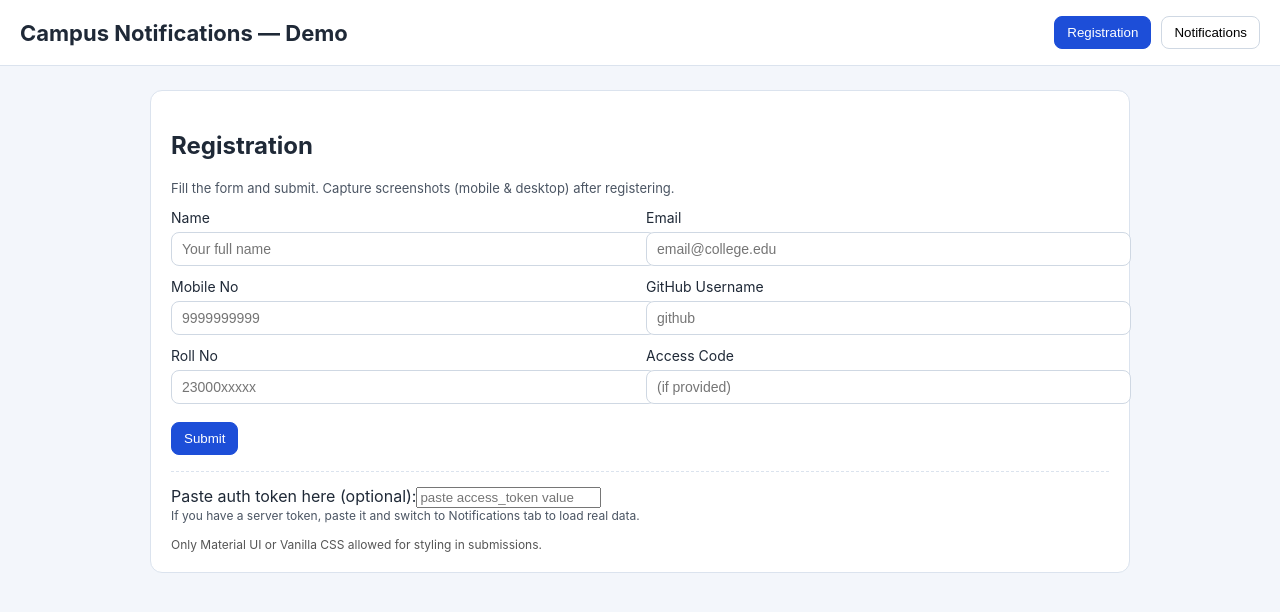
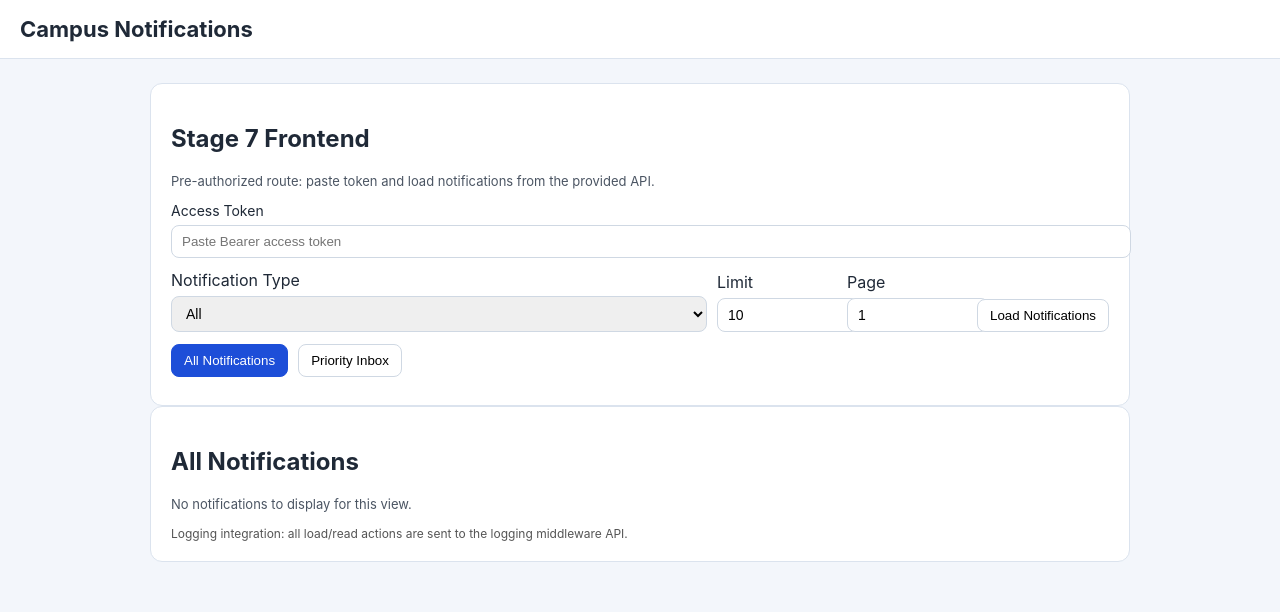
Before and after one commit to 2300032592/2300032592, a React (Create React App) app: page / in a window 1280 px wide. Shown: the top 612 px of the page. Built offline with nearby package versions, Linux system fonts and the light colour scheme.

Commit message:
Stage 7 exact alignment: API params, priority view, logging middleware

```diff
--- a/src/App.css
+++ b/src/App.css
@@ -128,12 +128,34 @@ button {
   padding-top: 14px;
 }
 
+.token-box {
+  margin: 12px 0;
+}
+
+.token-box label {
+  display: block;
+  text-align: left;
+  font-size: 14px;
+}
+
+.token-box input {
+  width: 100%;
+  margin-top: 6px;
+  border: 1px solid #cfd8e3;
+  border-radius: 8px;
+  padding: 8px 10px;
+}
+
 .controls {
   display: grid;
   grid-template-columns: 1fr 120px 220px auto;
   gap: 10px;
   align-items: end;
   margin-bottom: 12px;
+}
+
+.controls-4 {
+  grid-template-columns: 1.5fr 120px 120px auto;
 }
 
 .checkbox {
@@ -181,6 +203,56 @@ button {
   font-size: 15px;
 }
 
+.type-row {
+  display: flex;
+  align-items: center;
+  gap: 8px;
+}
+
+.badge {
+  display: inline-block;
+  padding: 2px 8px;
+  border-radius: 999px;
+  font-size: 11px;
+  font-weight: 700;
+}
+
+.badge.new {
+  background: #dbeafe;
+  color: #1e40af;
+}
+
+.badge.viewed {
+  background: #ecfdf3;
+  color: #166534;
+}
+
+.view-switch {
+  display: flex;
+  align-items: center;
+  gap: 10px;
+  margin-top: 8px;
+  margin-bottom: 8px;
+}
+
+.view-switch button.active {
+  background: #1d4ed8;
+  color: #fff;
+  border-color: #1d4ed8;
+}
+
+.view-switch label {
+  font-size: 13px;
+}
+
+.view-switch input {
+  margin-left: 6px;
+  width: 80px;
+  border: 1px solid #cfd8e3;
+  border-radius: 8px;
+  padding: 6px;
+}
+
 .meta {
   margin-top: 6px;
   font-size: 12px;
@@ -208,4 +280,13 @@ button {
   .controls {
     grid-template-columns: 1fr;
   }
+
+  .controls-4 {
+    grid-template-columns: 1fr;
+  }
+
+  .view-switch {
+    flex-direction: column;
+    align-items: flex-start;
+  }
 }
--- a/src/App.js
+++ b/src/App.js
@@ -1,195 +1,250 @@
-import React, { useEffect, useMemo, useState } from 'react';
+import React, { useMemo, useState } from 'react';
 import './App.css';
 
-// Simple sample notifications used when server fetch is not available
-const SAMPLE_NOTIFICATIONS = [
-  { id: '1', type: 'Result', message: 'mid-sem', timestamp: '2026-04-22T17:51:30', read: false, priority: 2 },
-  { id: '2', type: 'Placement', message: 'CSX Corporation hiring', timestamp: '2026-04-22T17:51:18', read: false, priority: 3 },
-  { id: '3', type: 'Event', message: 'farewell', timestamp: '2026-04-22T17:51:06', read: true, priority: 1 },
-  { id: '4', type: 'Result', message: 'project-review', timestamp: '2026-04-22T17:50:42', read: false, priority: 2 },
-  { id: '5', type: 'Placement', message: 'Advanced Micro Devices Inc. hiring', timestamp: '2026-04-22T17:49:42', read: false, priority: 3 }
-];
+const API_BASE = 'http://4.224.186.213/evaluation-service';
+const TYPE_WEIGHT = { Placement: 3, Result: 2, Event: 1 };
 
 function formatDate(ts) {
-  try { return new Date(ts).toLocaleString(); } catch { return ts; }
+  try {
+    return new Date(ts).toLocaleString();
+  } catch {
+    return ts;
+  }
 }
 
-function NotificationsPanel({ serverToken }) {
-  const [items, setItems] = useState(SAMPLE_NOTIFICATIONS);
-  const [filterType, setFilterType] = useState('all');
-  const [topN, setTopN] = useState(10);
-  const [sortByPriority, setSortByPriority] = useState(true);
-  const [loading, setLoading] = useState(false);
-  const [error, setError] = useState(null);
-
-  useEffect(() => {
-    // Attempt to fetch from server only if token is provided.
-    if (!serverToken) return;
-    setLoading(true);
-    setError(null);
-    fetch('http://4.224.186.213/evaluation-service/notifications?limit=50', {
-      headers: { Authorization: `Bearer ${serverToken}` }
+async function sendLog(token, level, pkg, messageText) {
+  if (!token) return;
+  try {
+    await fetch(`${API_BASE}/logs`, {
+      method: 'POST',
+      headers: {
+        'Content-Type': 'application/json',
+        Authorization: `Bearer ${token}`
+      },
+      body: JSON.stringify({
+        stack: 'frontend',
+        level,
+        package: pkg,
+        message: messageText
       })
-      .then(r => {
-        if (!r.ok) throw new Error(`Server ${r.status}`);
-        return r.json();
-      })
-      .then(data => {
-        // server returns { notifications: [...] }
-        const n = data && data.notifications ? data.notifications : data;
-        const mapped = (n || []).map((it, idx) => ({
-          id: it.ID || it.id || String(idx),
-          type: it.Type || it.type || 'Result',
-          message: it.Message || it.message || JSON.stringify(it),
-          timestamp: it.Timestamp || it.timestamp || new Date().toISOString(),
-          read: !!it.read,
-          priority: it.priority || 2
-        }));
-        setItems(mapped);
-      })
-      .catch(err => setError(err.message))
-      .finally(() => setLoading(false));
-  }, [serverToken]);
-
-  const types = useMemo(() => {
-    const s = new Set(items.map(i => i.type));
-    return ['all', ...Array.from(s)];
-  }, [items]);
-
-  function toggleRead(id) {
-    setItems(prev => prev.map(it => it.id === id ? { ...it, read: !it.read } : it));
+    });
+  } catch {
+    // Ignore logging errors to avoid breaking the main UI flow.
+  }
 }
 
-  function markAllRead() {
-    setItems(prev => prev.map(it => ({ ...it, read: true })));
-  }
-
-  const visible = useMemo(() => {
-    let arr = items.slice();
-    if (filterType !== 'all') arr = arr.filter(a => a.type === filterType);
-    if (sortByPriority) arr.sort((a, b) => (b.priority || 0) - (a.priority || 0));
-    arr = arr.slice(0, topN);
-    return arr;
-  }, [items, filterType, topN, sortByPriority]);
-
-  return (
-    <section className="notifications">
-      <h2>Notifications</h2>
-      <div className="controls">
-        <label>Type
-          <select value={filterType} onChange={e => setFilterType(e.target.value)}>
-            {types.map(t => <option key={t} value={t}>{t}</option>)}
-          </select>
-        </label>
-        <label>Top
-          <input type="number" min={1} max={100} value={topN} onChange={e => setTopN(Number(e.target.value) || 1)} />
-        </label>
-        <label className="checkbox"><input type="checkbox" checked={sortByPriority} onChange={e => setSortByPriority(e.target.checked)} />Sort by priority</label>
-        <button onClick={markAllRead}>Mark all read</button>
-      </div>
-
-      {loading && <div className="hint">Loading from server…</div>}
-      {error && <div className="msg error">Failed to load: {error}</div>}
-
-      <ul className="list">
-        {visible.map(it => (
-          <li key={it.id} className={`item ${it.read ? 'read' : 'unread'}`}>
-            <div className="left">
-              <div className="type">{it.type}</div>
-              <div className="message">{it.message}</div>
-              <div className="meta">{formatDate(it.timestamp)} • priority:{it.priority}</div>
-            </div>
-            <div className="right">
-              <button onClick={() => toggleRead(it.id)}>{it.read ? 'Mark unread' : 'Mark read'}</button>
-            </div>
-          </li>
-        ))}
-      </ul>
-
-      <div className="note small">Tip: If server fetch fails due to CORS, use the PowerShell `get-auth.ps1` to obtain token and paste it above.</div>
-    </section>
-  );
+function normalizeNotifications(data) {
+  const list = data && data.notifications ? data.notifications : data;
+  return (list || []).map((item, idx) => ({
+    id: item.ID || item.id || String(idx),
+    type: item.Type || item.type || 'Event',
+    message: item.Message || item.message || '',
+    timestamp: item.Timestamp || item.timestamp || new Date().toISOString()
+  }));
 }
 
 function App() {
-  const [tab, setTab] = useState('registration');
-  const [form, setForm] = useState({ email: '', name: '', mobileNo: '', githubUsername: '', rollNo: '', accessCode: '' });
+  const [token, setToken] = useState('');
+  const [notifications, setNotifications] = useState([]);
+  const [readMap, setReadMap] = useState({});
+  const [view, setView] = useState('all');
+  const [notificationType, setNotificationType] = useState('');
+  const [limit, setLimit] = useState(10);
+  const [page, setPage] = useState(1);
+  const [topN, setTopN] = useState(10);
   const [loading, setLoading] = useState(false);
-  const [message, setMessage] = useState(null);
-  const [tokenInput, setTokenInput] = useState('');
+  const [status, setStatus] = useState('');
+  const [error, setError] = useState('');
 
-  function handleChange(e) {
-    const { name, value } = e.target;
-    setForm(prev => ({ ...prev, [name]: value }));
+  async function loadNotifications() {
+    if (!token.trim()) {
+      setError('Please paste access token.');
+      return;
     }
 
-  async function handleSubmit(e) {
-    e.preventDefault();
-    setMessage(null);
-    if (!form.email || !form.name || !form.rollNo) {
-      setMessage({ type: 'error', text: 'Please fill name, email and roll number.' });
-      return;
+    setLoading(true);
+    setError('');
+    setStatus('Loading notifications from API...');
+
+    const params = new URLSearchParams();
+    params.set('limit', String(limit));
+    params.set('page', String(page));
+    if (notificationType) {
+      params.set('notification_type', notificationType);
     }
-    setLoading(true);
+
     try {
-      const res = await fetch('http://4.224.186.213/evaluation-service/register', {
-        method: 'POST', headers: { 'Content-Type': 'application/json' }, body: JSON.stringify(form)
+      const res = await fetch(`${API_BASE}/notifications?${params.toString()}`, {
+        headers: { Authorization: `Bearer ${token}` }
       });
+
       if (!res.ok) {
-        const errText = await res.text();
-        throw new Error(errText || `Status ${res.status}`);
+        throw new Error(`Notifications API failed with status ${res.status}`);
       }
-      const data = await res.json().catch(() => null);
-      setMessage({ type: 'success', text: 'Registration submitted successfully.' });
-      console.log('Registration response:', data);
+
+      const data = await res.json();
+      const normalized = normalizeNotifications(data);
+      setNotifications(normalized);
+      setStatus(`Loaded ${normalized.length} notifications.`);
+      await sendLog(token, 'info', 'api', `loaded notifications count=${normalized.length} page=${page} limit=${limit}`);
     } catch (err) {
-      setMessage({ type: 'error', text: 'Submission failed: ' + err.message });
-    } finally { setLoading(false); }
+      setError(err.message);
+      setStatus('');
+      await sendLog(token, 'error', 'api', `load notifications failed: ${err.message}`);
+    } finally {
+      setLoading(false);
     }
+  }
+
+  function isRead(id) {
+    return !!readMap[id];
+  }
+
+  async function markAsRead(id) {
+    setReadMap(prev => ({ ...prev, [id]: true }));
+    await sendLog(token, 'info', 'state', `notification marked read id=${id}`);
+  }
+
+  const allNotifications = useMemo(() => {
+    return notifications;
+  }, [notifications]);
+
+  const priorityNotifications = useMemo(() => {
+    return notifications
+      .filter(n => !isRead(n.id))
+      .slice()
+      .sort((a, b) => {
+        const weightDiff = (TYPE_WEIGHT[b.type] || 0) - (TYPE_WEIGHT[a.type] || 0);
+        if (weightDiff !== 0) return weightDiff;
+        return new Date(b.timestamp).getTime() - new Date(a.timestamp).getTime();
+      })
+      .slice(0, topN);
+  }, [notifications, readMap, topN]);
+
+  const renderList = view === 'all' ? allNotifications : priorityNotifications;
 
   return (
     <div className="App">
       <header className="app-header">
-        <h1>Campus Notifications — Demo</h1>
-        <nav>
-          <button className={tab==='registration'? 'active':''} onClick={() => setTab('registration')}>Registration</button>
-          <button className={tab==='notifications'? 'active':''} onClick={() => setTab('notifications')}>Notifications</button>
-        </nav>
+        <h1>Campus Notifications</h1>
       </header>
 
       <main className="container">
-        {tab === 'registration' && (
         <section className="form-wrapper">
-            <h2>Registration</h2>
-            <p className="hint">Fill the form and submit. Capture screenshots (mobile & desktop) after registering.</p>
+          <h2>Stage 7 Frontend</h2>
+          <p className="hint">
+            Pre-authorized route: paste token and load notifications from the provided API.
+          </p>
 
-            <form className="reg-form" onSubmit={handleSubmit}>
-              <label>Name<input name="name" value={form.name} onChange={handleChange} placeholder="Your full name" /></label>
-              <label>Email<input name="email" value={form.email} onChange={handleChange} placeholder="email@college.edu" /></label>
-              <label>Mobile No<input name="mobileNo" value={form.mobileNo} onChange={handleChange} placeholder="9999999999" /></label>
-              <label>GitHub Username<input name="githubUsername" value={form.githubUsername} onChange={handleChange} placeholder="github" /></label>
-              <label>Roll No<input name="rollNo" value={form.rollNo} onChange={handleChange} placeholder="23000xxxxx" /></label>
-              <label>Access Code<input name="accessCode" value={form.accessCode} onChange={handleChange} placeholder="(if provided)" /></label>
-
-              <div className="actions"><button type="submit" disabled={loading}>{loading ? 'Submitting…' : 'Submit'}</button></div>
-            </form>
-
-            {message && (<div className={`msg ${message.type}`}>{message.text}</div>)}
-
-            <div className="auth-box">
-              <label>Paste auth token here (optional):
-                <input value={tokenInput} onChange={e => setTokenInput(e.target.value)} placeholder="paste access_token value" />
+          <div className="token-box">
+            <label>
+              Access Token
+              <input
+                value={token}
+                onChange={e => setToken(e.target.value)}
+                placeholder="Paste Bearer access token"
+              />
             </label>
-              <div className="small hint">If you have a server token, paste it and switch to Notifications tab to load real data.</div>
           </div>
 
-            <small className="note">Only Material UI or Vanilla CSS allowed for styling in submissions.</small>
+          <div className="controls controls-4">
+            <label>
+              Notification Type
+              <select value={notificationType} onChange={e => setNotificationType(e.target.value)}>
+                <option value="">All</option>
+                <option value="Event">Event</option>
+                <option value="Result">Result</option>
+                <option value="Placement">Placement</option>
+              </select>
+            </label>
+
+            <label>
+              Limit
+              <input
+                type="number"
+                min={1}
+                max={100}
+                value={limit}
+                onChange={e => setLimit(Number(e.target.value) || 1)}
+              />
+            </label>
+
+            <label>
+              Page
+              <input
+                type="number"
+                min={1}
+                value={page}
+                onChange={e => setPage(Number(e.target.value) || 1)}
+              />
+            </label>
+
+            <div>
+              <button onClick={loadNotifications} disabled={loading}>
+                {loading ? 'Loading...' : 'Load Notifications'}
+              </button>
+            </div>
+          </div>
+
+          <div className="view-switch">
+            <button className={view === 'all' ? 'active' : ''} onClick={() => setView('all')}>
+              All Notifications
+            </button>
+            <button className={view === 'priority' ? 'active' : ''} onClick={() => setView('priority')}>
+              Priority Inbox
+            </button>
+
+            {view === 'priority' && (
+              <label>
+                Top N
+                <input
+                  type="number"
+                  min={1}
+                  max={50}
+                  value={topN}
+                  onChange={e => setTopN(Number(e.target.value) || 1)}
+                />
+              </label>
+            )}
+          </div>
+
+          {status && <div className="msg success">{status}</div>}
+          {error && <div className="msg error">{error}</div>}
         </section>
+
+        <section className="notifications">
+          <h2>{view === 'all' ? 'All Notifications' : 'Priority Notifications'}</h2>
+          <ul className="list">
+            {renderList.map(item => {
+              const read = isRead(item.id);
+              return (
+                <li key={item.id} className={`item ${read ? 'read' : 'unread'}`}>
+                  <div className="left">
+                    <div className="type-row">
+                      <span className="type">{item.type}</span>
+                      <span className={`badge ${read ? 'viewed' : 'new'}`}>{read ? 'Viewed' : 'New'}</span>
+                    </div>
+                    <div className="message">{item.message}</div>
+                    <div className="meta">{formatDate(item.timestamp)}</div>
+                  </div>
+                  <div className="right">
+                    {!read && (
+                      <button onClick={() => markAsRead(item.id)}>Mark Read</button>
+                    )}
+                  </div>
+                </li>
+              );
+            })}
+          </ul>
+
+          {!loading && renderList.length === 0 && (
+            <div className="hint">No notifications to display for this view.</div>
           )}
 
-        {tab === 'notifications' && (
-          <NotificationsPanel serverToken={tokenInput} />
-        )}
+          <small className="note">
+            Logging integration: all load/read actions are sent to the logging middleware API.
+          </small>
+        </section>
       </main>
     </div>
   );
```
Also changed, not shown: 2 other files (tests, documents, lock files or other folders). Lines whose indentation alone changed are shown as unchanged.
